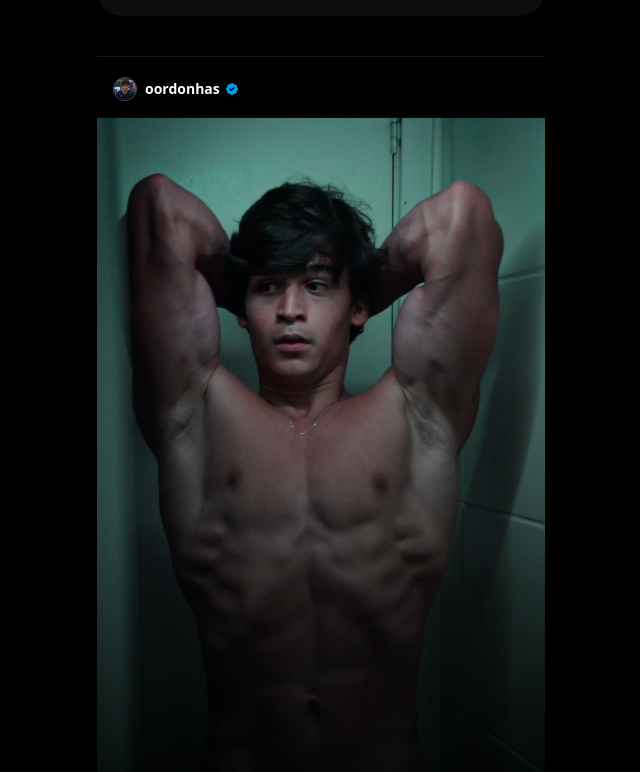
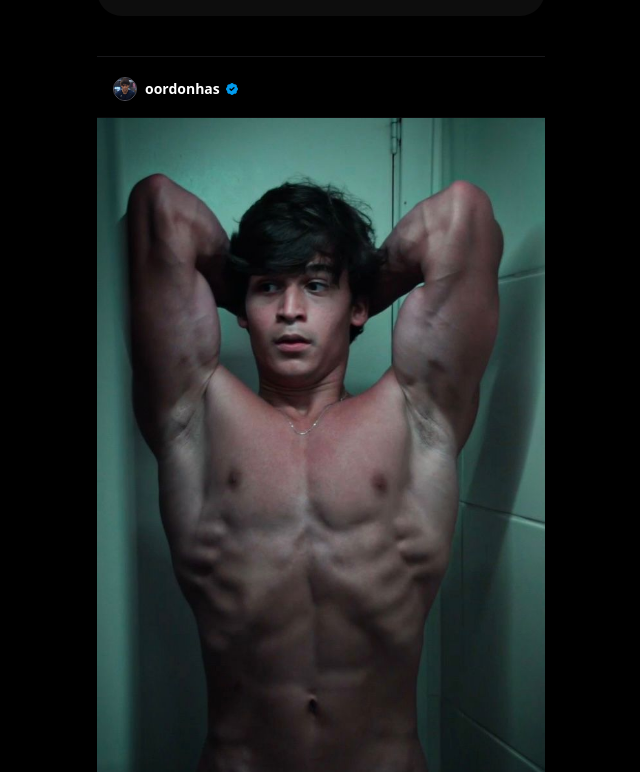
Before and after one commit to lucasfabbrim/ph, a Next.js app: page / in a window 1280 px wide. Shown: the part 1472-2244 px from the top of the page, without its empty margins (319-959 px from the left). Built offline with nearby package versions, Linux system fonts and the light colour scheme.

Commit message:
Update instagram.tsx

```diff
--- a/src/components/instagram.tsx
+++ b/src/components/instagram.tsx
@@ -121,7 +121,6 @@
                 height={625}
                 className="object-cover w-full h-full"
               />
-              <div className="absolute inset-0 bg-gradient-to-t from-black via-black/40 to-transparent" />
             </div>
           ))}
         </div>
```
